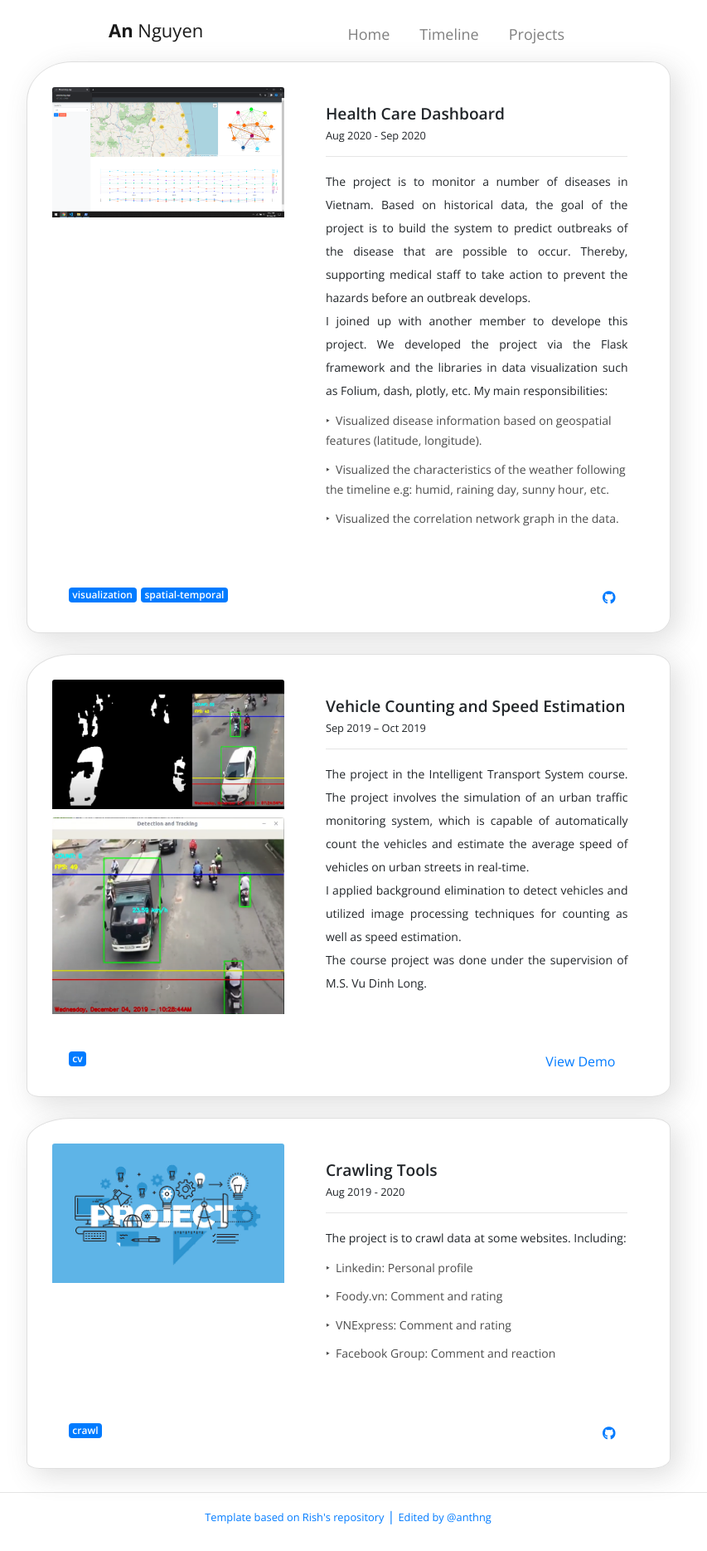
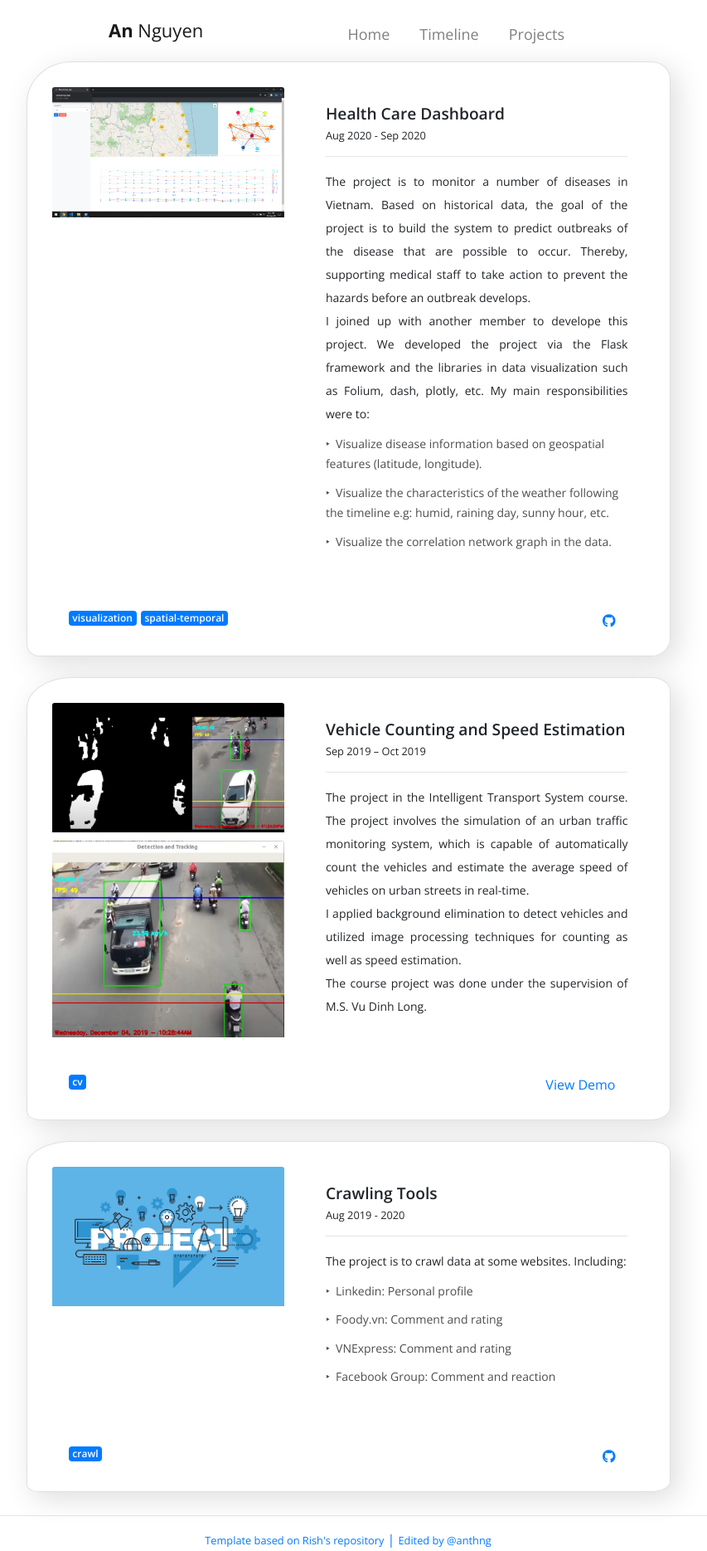
Before and after one commit to anthng/anthng.github.io, a Jekyll site: the page built from projects.html, in a window 1280 px wide. Shown: the whole page at 83% size, without its empty margins (220-1073 px from the left). Built offline with Jekyll 4.4.1, drawn with Linux system fonts in a browser that asks for light colours; before the commit the page ends 1841 px from its top, so only the background shows below that.

Commit message:
update projects data

```diff
--- a/_data/projects.yml
+++ b/_data/projects.yml
@@ -5,11 +5,11 @@
     -
       text: "The project is to monitor a number of diseases in Vietnam. Based on historical data, the goal of the project is to build the system to predict outbreaks of the disease that are possible to occur. Thereby, supporting medical staff to take action to prevent the hazards before an outbreak develops."
     -
-      text: "I joined up with another member to develope this project. We developed the project via the Flask framework and the libraries in data visualization such as Folium, dash, plotly, etc. My main responsibilities:"
+      text: "I joined up with another member to develope this project. We developed the project via the Flask framework and the libraries in data visualization such as Folium, dash, plotly, etc. My main responsibilities were to:"
       tasks:
-        - "Visualized disease information based on geospatial features (latitude, longitude)."
-        - "Visualized the characteristics of the weather following the timeline e.g: humid, raining day, sunny hour, etc."
-        - "Visualized the correlation network graph in the data."
+        - "Visualize disease information based on geospatial features (latitude, longitude)."
+        - "Visualize the characteristics of the weather following the timeline e.g: humid, raining day, sunny hour, etc."
+        - "Visualize the correlation network graph in the data."
   photos:
     - "assets/images/projects/health/Demo.png"
   tags:
```
